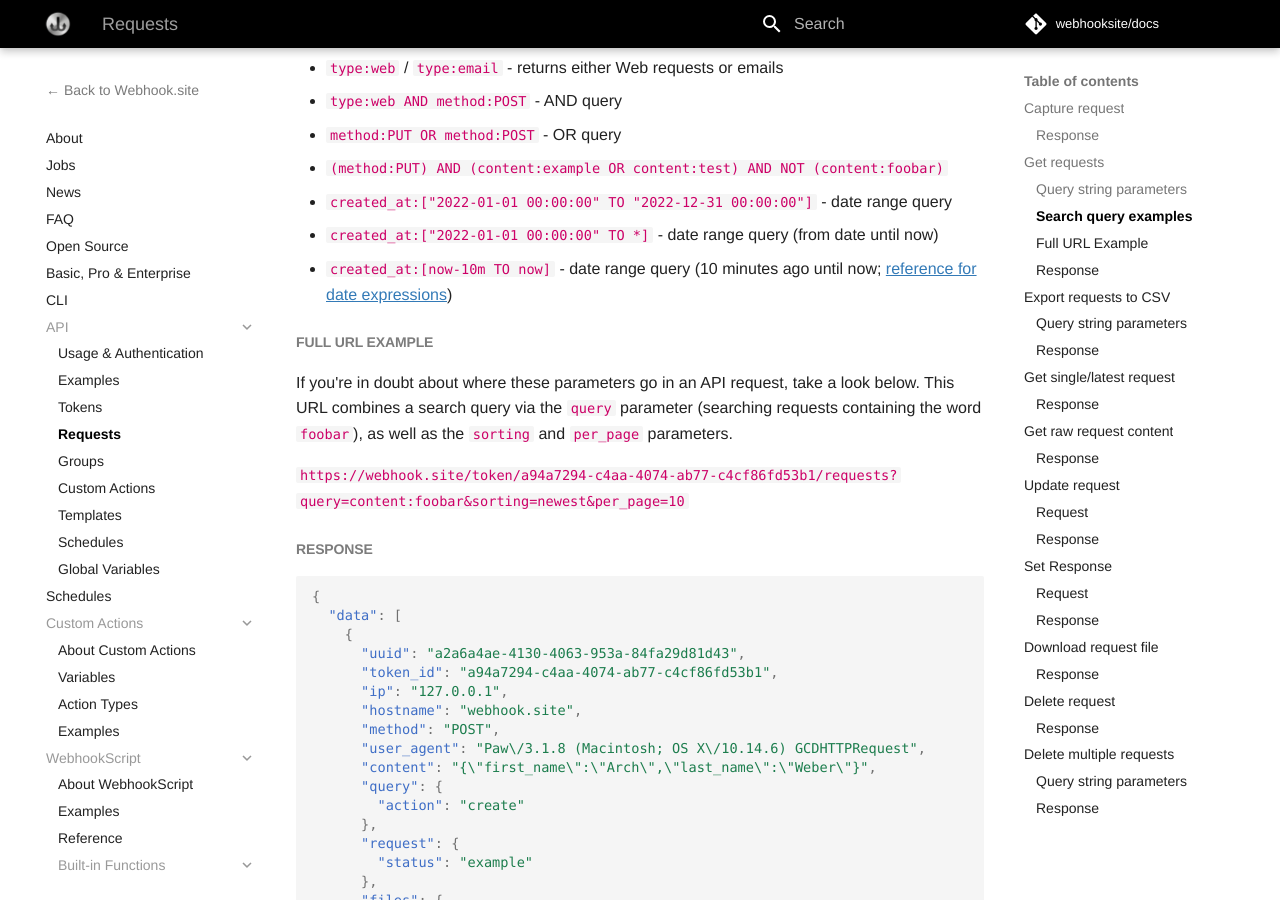
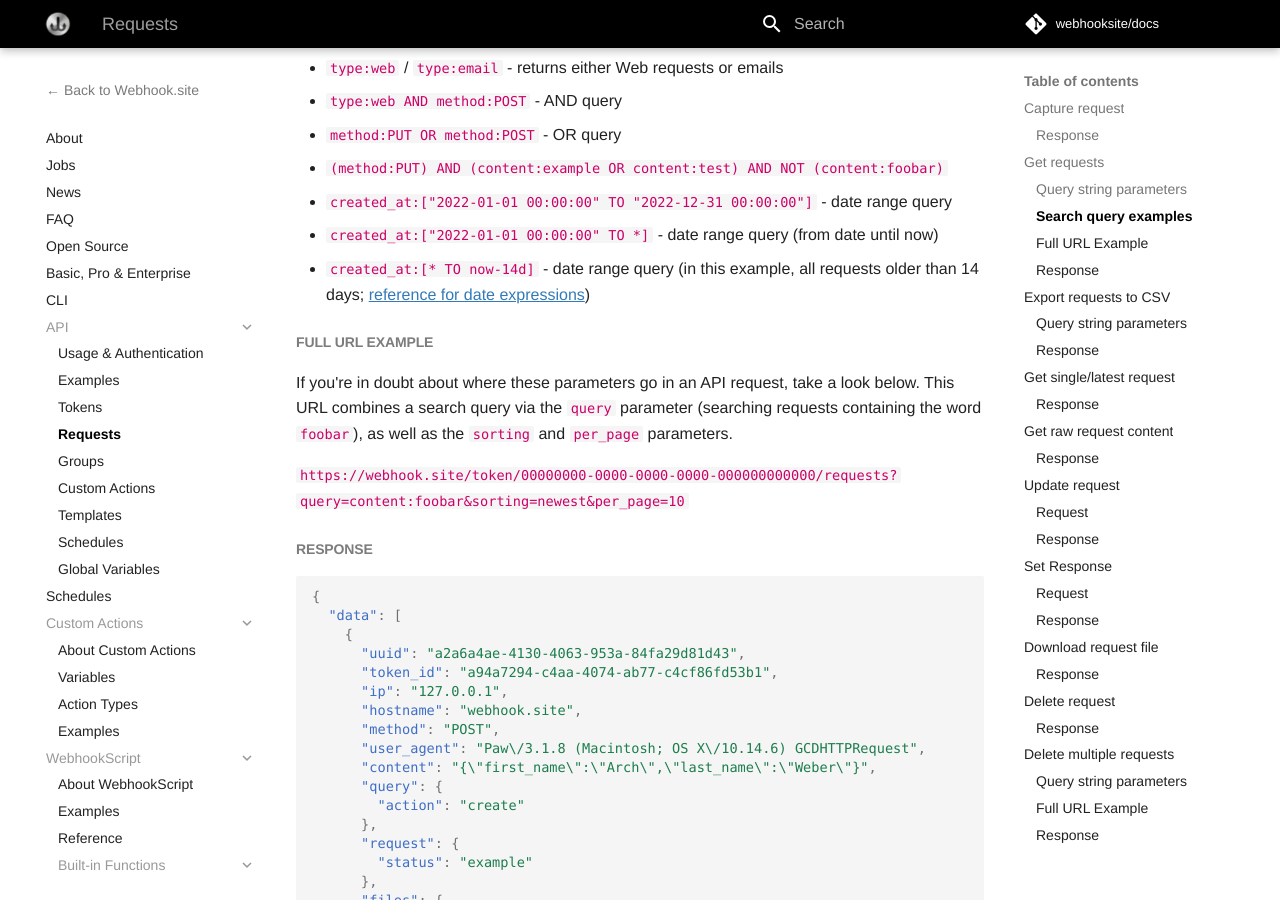
Before and after one commit to webhooksite/docs, an MkDocs documentation site: the page built from docs/api/requests.md, in a window 1280 px wide and 900 px high, scrolled down 2426 px. Built offline with MkDocs 1.6.1 and Material for MkDocs 9.7.7, drawn with Linux system fonts in a browser that asks for light colours; comment, search, counter and statistics services are not loaded; some of the changed text lies outside the part shown.

Commit message:
Update docs

````diff
--- a/docs/api/requests.md
+++ b/docs/api/requests.md
@@ -79,13 +79,13 @@
 * `(method:PUT) AND (content:example OR content:test) AND NOT (content:foobar)`
 * `created_at:["2022-01-01 00:00:00" TO "2022-12-31 00:00:00"]` - date range query
 * `created_at:["2022-01-01 00:00:00" TO *]` - date range query (from date until now)
-* `created_at:[now-10m TO now]` - date range query (10 minutes ago until now; [reference for date expressions](/api/date-expressions.html))
+* `created_at:[* TO now-14d]` - date range query (in this example, all requests older than 14 days; [reference for date expressions](/api/date-expressions.html))
 
 #### Full URL Example
 
 If you're in doubt about where these parameters go in an API request, take a look below. This URL combines a search query via the `query` parameter (searching requests containing the word `foobar`), as well as the `sorting` and `per_page` parameters.
 
-`https://webhook.site/token/a94a7294-c4aa-4074-ab77-c4cf86fd53b1/requests?query=content:foobar&sorting=newest&per_page=10`
+`https://webhook.site/token/00000000-0000-0000-0000-000000000000/requests?query=content:foobar&sorting=newest&per_page=10`
 
 #### Response
 
@@ -311,6 +311,15 @@
 * `date_from`, `date_to` - filter requests by date, format `yyyy-MM-dd HH:mm:ss`
 * `query` - filter requests by a query string search. [See here for examples](#search-query-examples).
 
+
+### Full URL Example
+
+A request to the following URL will delete all requests on a Token older than 14 days, due to the `query` parameter being `created_at:[* TO now-14d]`.
+
+```
+https://webhook.site/token/00000000-0000-0000-0000-000000000000/request?query=created_at:[* TO now-14d]&sorting=newest
+```
+
 ### Response
 
 `200 OK`
````
